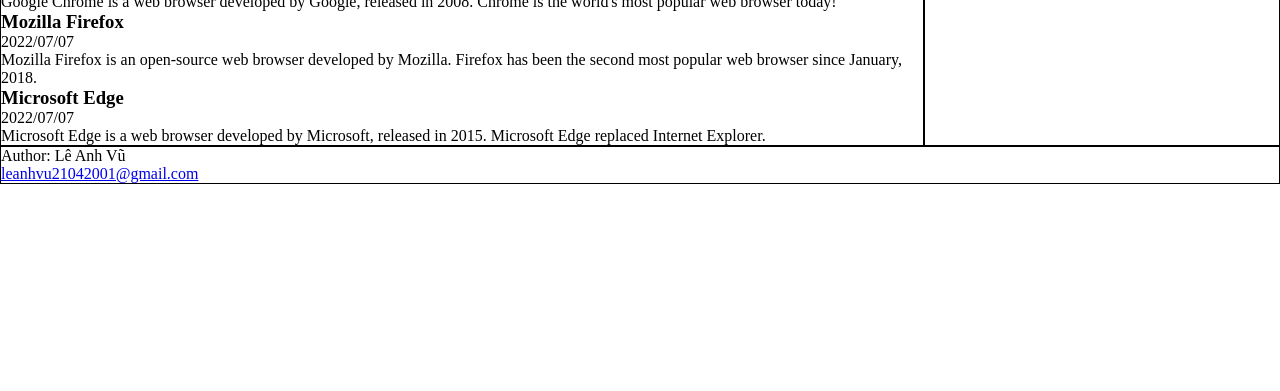
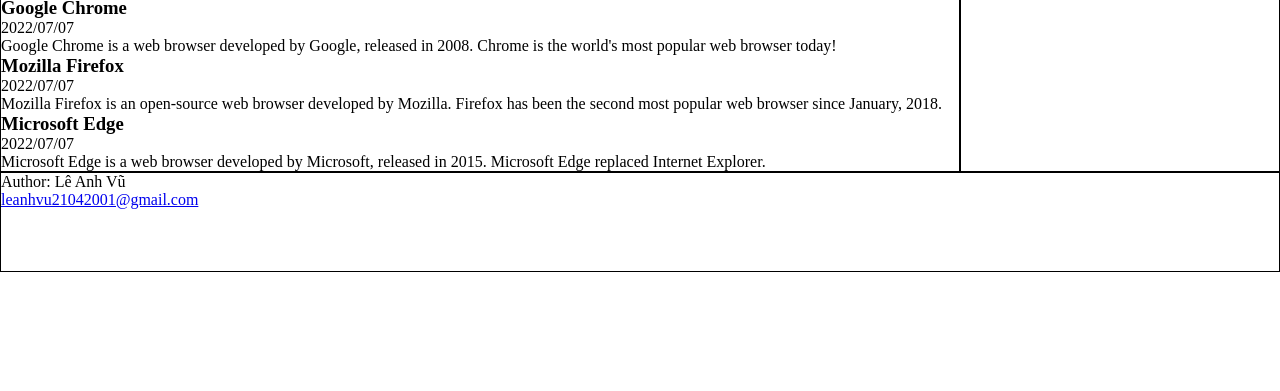
Before and after one commit to leanhvu21042001/html-sematics-and-css-grid, a website built with Parcel: page index.html in a window 1280 px wide. Shown: the part 409-800 px from the top of the page. Built offline with nearby package versions, Linux system fonts and the light colour scheme.

Commit message:
update styles

```diff
--- a/layout.css
+++ b/layout.css
@@ -2,6 +2,7 @@
   margin: 0;
   padding: 0;
 }
+
 article,
 aside,
 details,
@@ -40,19 +41,10 @@
 
 #site-wrapper {
   display: grid;
-  grid:
+  grid-template-columns: repeat(12, 1fr);
+  grid-auto-rows: minmax(100px, auto);
+  grid-template-areas:
     "header header header header header header header header header header header header"
     "main main main main main main main main main aside aside aside"
     "footer footer footer footer footer footer footer footer footer footer footer footer";
 }
-/*
-@media (max-width: 600px) {
-  #site-wrapper {
-    display: grid;
-    grid:
-      "header header header header header"
-      "main main main main main"
-      "aside aside aside aside aside"
-      "footer footer footer footer footer";
-  }
-} */
```
